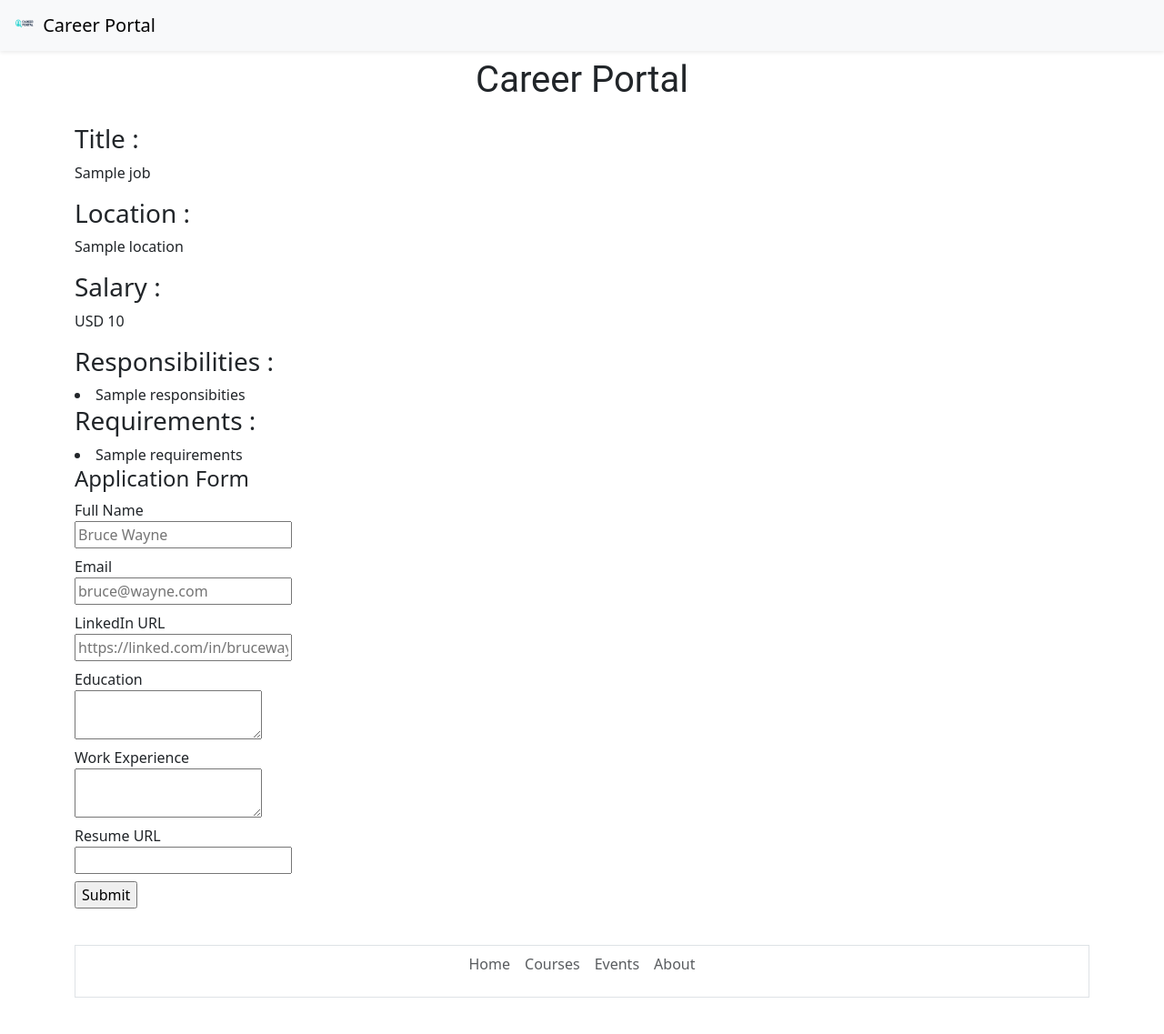
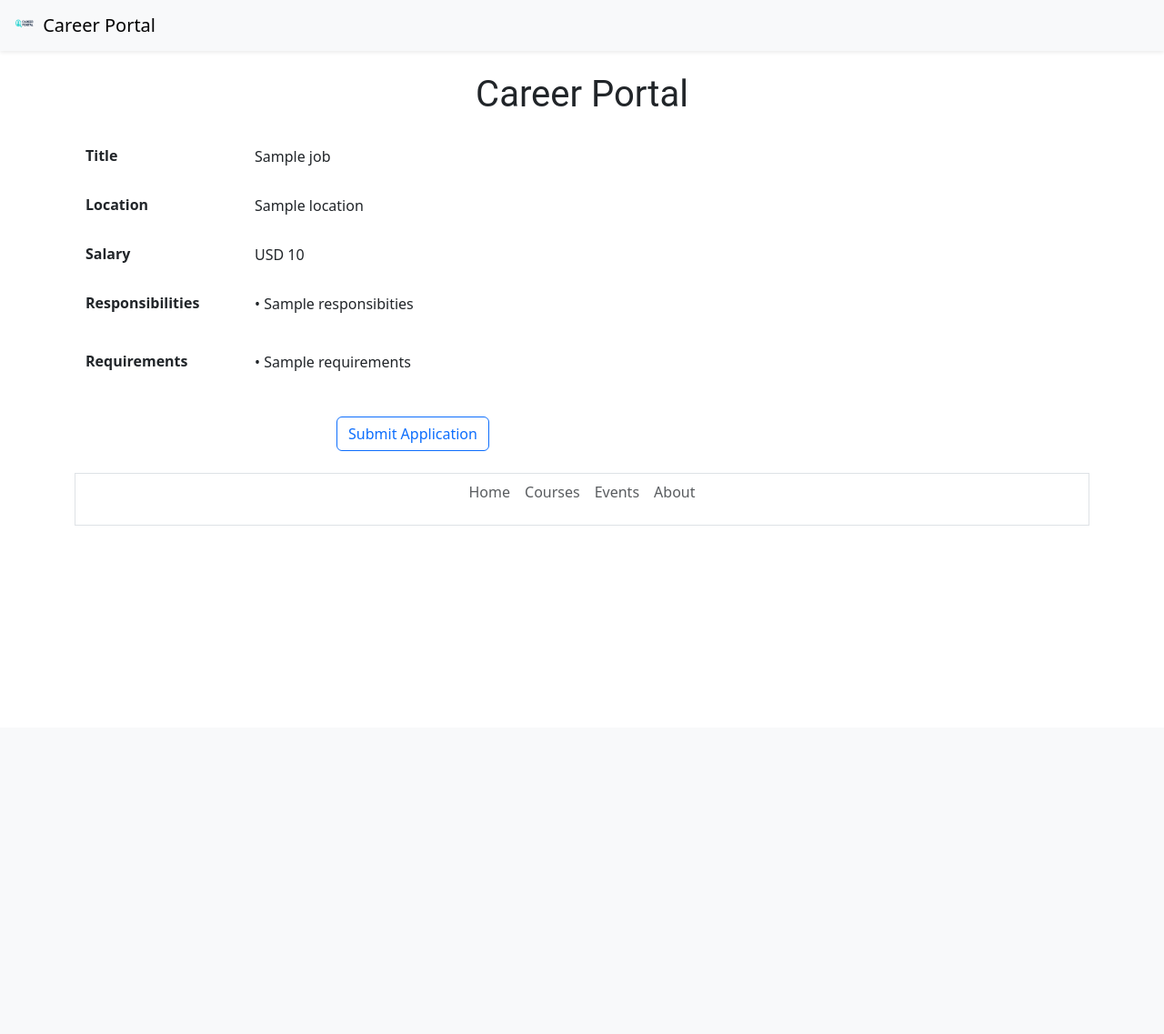
Before and after one commit to AnaghDeshpande/reimagined-meme, a Flask app: template templates/jobpage.html in a window 1280 px wide. Shown: the whole page at 91% size. After the commit the page ends 578 px from the top, so only its background shows below. Run offline with Flask 3, Linux system fonts and the light colour scheme; the template is opened without the code that fills it: most values are stand-ins (such as "Sample title", 1, 10 or a date in 2020).

Commit message:
enhanced UI

```diff
--- a/app.py
+++ b/app.py
@@ -27,5 +27,10 @@ def apply_to_job(id):
     add_application_to_db(id, data)
     return render_template("application_submitted.html", application=data, job=job)
 
+@app.route("/form_submission/<id>")
+def form_submission(id):
+    job = load_job_from_db(id)
+    return render_template("application_form.html", job=job)
+
 if __name__ == "__main__":
     app.run(debug=True)
--- a/templates/application_form.html
+++ b/templates/application_form.html
@@ -1,33 +1,74 @@
-<h4>Application Form</h4>
+<html lang="en">
+<head>
+    {% include "bootstrap.html" %}
+    <title>{{job['title']}} page</title>
+</head>
+<body>
+    {% include "banner.html" %}
+    {% include 'navbar.html' %}
+
+    <div class="container mt-2 mb-4">
+      <h1 class="text-center mt-2 mb-4">Career Portal</h1>
+      <h4 class="mb-4">Application Form for {{job.title}}</h4>
+
       <form action="/job/{{job['id']}}/apply" method="post">
-  <div class="mb-2">
-    <label>Full Name</label><br>
-    <input type="text" required name="full_name" placeholder="Bruce Wayne">
+
+        <div class="mb-3 row">
+          <label class="col-md-2 col-form-label">Full Name</label>
+
+          <div class="col-md-6">
+            <input type="text" class="form-control" required name="full_name" placeholder="Bruce Wayne">
+          </div>
         </div>
 
-    <div class="mb-2">
-    <label>Email</label><br>
-    <input type="email" required name="email" placeholder="bruce@wayne.com">
+        <div class="mb-3 row">
+          <label class="col-md-2 col-form-label">Email</label>
+
+          <div class="col-md-6">
+            <input type="email" class="form-control" required name="email" placeholder="bruce@wayne.com">
+          </div>
         </div>
 
-    <div class="mb-2">
-    <label>LinkedIn URL</label><br>
-    <input type="url" name="linkedin_url" placeholder="https://linked.com/in/brucewayne">
+        <div class="mb-3 row">
+          <label class="col-md-2 col-form-label">LinkedIn URL</label>
+
+          <div class="col-md-6">
+            <input type="url" class="form-control" name="linkedin_url" placeholder="https://linkedin.com/in/brucewayne">
+          </div>
         </div>
 
-    <div class="mb-2">
-        <label>Education</label><br>
-        <textarea name="education"></textarea>
+        <div class="mb-3 row">
+          <label class="col-md-2 col-form-label">Education</label>
+
+          <div class="col-md-6">
+            <textarea class="form-control" name="education" rows="3"></textarea>
+          </div>
         </div>
 
-    <div class="mb-2">
-        <label>Work Experience</label><br>
-        <textarea name="work_experience"></textarea>
+        <div class="mb-3 row">
+          <label class="col-md-2 col-form-label">Work Experience</label>
+
+          <div class="col-md-6">
+            <textarea class="form-control" name="work_experience" rows="3"></textarea>
+          </div>
         </div>
 
-    <div class="mb-2">
-    <label>Resume URL</label><br>
-    <input type="url" name="resume_url">
+        <div class="mb-3 row">
+          <label class="col-md-2 col-form-label">Resume URL</label>
+
+          <div class="col-md-6">
+            <input type="url" class="form-control" name="resume_url" placeholder="https://example.com/resume.pdf">
           </div>
-  <input type="submit">
+        </div>
+
+        <div class="row">
+          <div class="col-md-8 text-center mt-4">
+            <input type="submit" class="btn btn-primary" value="Submit">
+          </div>
+        </div>
+
       </form>
+
+    </div>
+</body>
+</html>
--- a/templates/jobpage.html
+++ b/templates/jobpage.html
@@ -9,23 +9,61 @@
 
     <div class="container">
 
-        <h1 class="text-center mt-2 mb-4">Career Portal</h1>
-        <h3>Title :</h3>
-        <p>{{job['title']}}</p>
-        <h3>Location :</h3>
-        <p>{{job['location']}}</p>
-        <h3>Salary :</h3>
-        <p>{{ job.currency }} {{job['salary']}}</p>
-        <h3>Responsibilities :</h3>
-        {% for line in job['responsibities'].replace('\\n', '\n').splitlines() %}
-            <li>{{line}}</li>
-        {% endfor %}
-        <h3>Requirements :</h3>
-        {% for line in job['requirements'].replace('\\n', '\n').splitlines() %}
-            <li>{{line}}</li>
-        {% endfor %}
+        <div class="container mt-4">
+        <h1 class="text-center mb-4">Career Portal</h1>
 
-        {% include "application_form.html" %}
+        <div class="mb-3 row">
+            <label class="col-md-2 col-form-label"><b>Title</b></label>
+            <div class="col-md-6 pt-2">
+            {{ job['title'] }}
+            </div>
+        </div>
+
+        <div class="mb-3 row">
+            <label class="col-md-2 col-form-label"><b>Location</b></label>
+            <div class="col-md-6 pt-2">
+            {{ job['location'] }}
+            </div>
+        </div>
+
+        <div class="mb-3 row">
+            <label class="col-md-2 col-form-label"><b>Salary</b></label>
+            <div class="col-md-6 pt-2">
+            {{ job.currency }} {{ job['salary'] }}
+            </div>
+        </div>
+
+        <div class="mb-3 row">
+            <label class="col-md-2 col-form-label"><b>Responsibilities</b></label>
+            <div class="col-md-6 pt-2">
+            <ul class="list-unstyled">
+                {% for line in job['responsibities'].replace('\\n', '\n').splitlines() %}
+                <li>• {{ line }}</li>
+                {% endfor %}
+            </ul>
+            </div>
+        </div>
+
+        <div class="mb-3 row">
+            <label class="col-md-2 col-form-label"><b>Requirements</b></label>
+            <div class="col-md-6 pt-2">
+            <ul class="list-unstyled">
+                {% for line in job['requirements'].replace('\\n', '\n').splitlines() %}
+                <li>• {{ line }}</li>
+                {% endfor %}
+            </ul>
+            </div>
+        </div>
+
+        <div class="row">
+            <div class="col-md-8 text-center">
+            <a href="/form_submission/{{ job.id }}" class="btn btn-outline-primary mt-3">
+                Submit Application
+            </a>
+            </div>
+        </div>
+        </div>
+
     </div>
 
     {% include "footer.html"%}
```
Also changed, not shown: templates/application_submitted.html (+40 -13 lines). Lines whose indentation alone changed are shown as unchanged.
